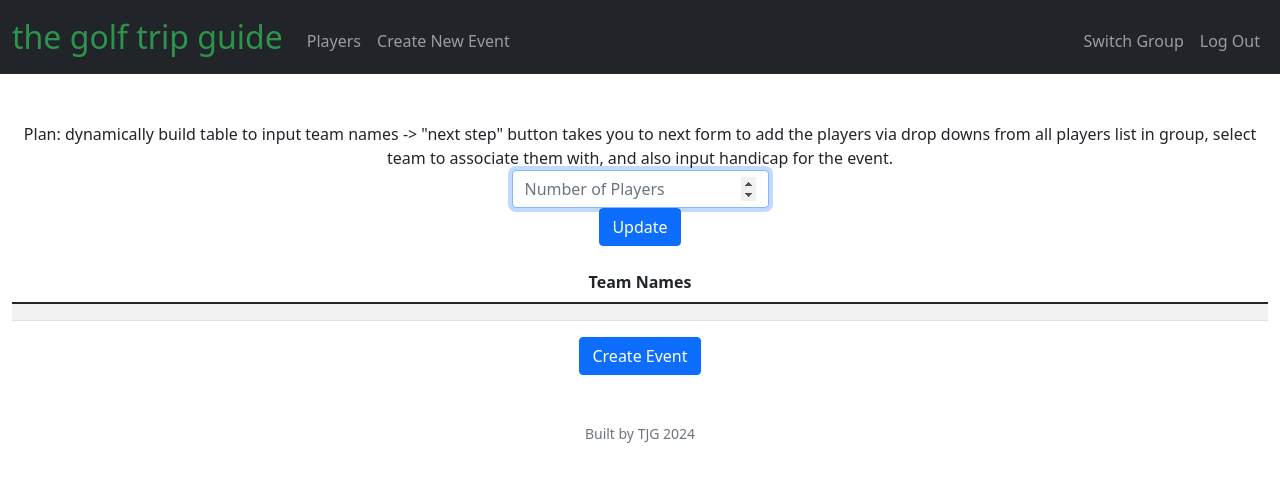
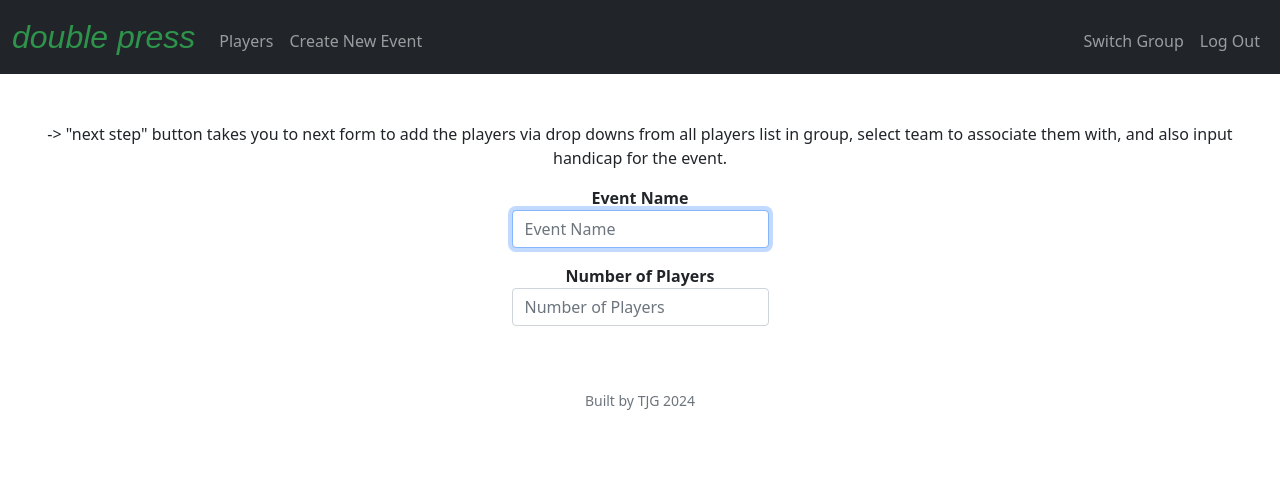
Before and after one commit to tjg14/FD24mySQL, a Flask app: page /create_event in a window 1280 px wide. Shown: the top 482 px of the page. Run offline with Flask 3, Linux system fonts and the light colour scheme; a user stored in the database is signed in; lists and menus that the app fills with data are empty; some libraries are stand-ins or nearby versions.

Commit message:
formatting players and events

```diff
--- a/app.py
+++ b/app.py
@@ -118,7 +118,7 @@ def logout():
     return redirect("/")
 
 
-@app.route("/group",  methods=["GET", "POST"])
+@app.route("/group")
 @login_required
 def group():
     """Show options to join group or create group"""
@@ -127,15 +127,7 @@ def group():
     if session.get("group_id") is not None:
         session.pop("group_id", None)
 
-    if request.method == "POST":
-        if request.form.get("group_action") == "create_group":
-            return redirect("/create_group")
-        elif request.form.get("group_action") == "login_group":
-            return redirect("/group_login")
-        else:
-            return apology("Posted without valid group action")
-    else:
-        return render_template("group.html")
+    return render_template("group.html")
 
 
 @app.route("/group_login",  methods=["GET", "POST"])
@@ -310,4 +302,7 @@ def edit_delete_player_complete():
 def create_event():
     """Create Event"""
 
-    return render_template("create_event.html")
+    if request.method == "POST":
+        return apology("to do post create event")
+    else:
+        return render_template("create_event.html")
--- a/static/styles.css
+++ b/static/styles.css
@@ -1,7 +1,8 @@
 /* Size for page Name */
 nav .navbar-brand
 {
-    font-size: xx-large;
+    font-size: 2em;
+    font-family: Brush Script MT, Arial, Helvetica, sans-serif;
 }
 
 /* Colors for Nav Bar */
@@ -28,7 +29,7 @@ nav .navbar-brand .group_title
 }
 
 #player_table_top {
-    width: 85%;
+    width: 90%;
     margin-left: auto;
     margin-right: auto;
 }
@@ -37,6 +38,18 @@ nav .navbar-brand .group_title
     vertical-align: middle;
 }
 
-.my-footer {
-    bottom: 0;
+td span {
+    display: inline-block;
+    margin-right: 5px;
 }
+
+@media (max-width: 500px) {
+    td span {
+        display: block;
+        margin-bottom: 10px;
+    }
+
+    input #player_name {
+        width: 95%;
+    }
+}
--- a/templates/create_event.html
+++ b/templates/create_event.html
@@ -5,31 +5,108 @@
 {% endblock %}
 
 {% block main %}
-Plan: dynamically build table to input team names -> "next step" button takes you to next form to add the players via drop downs
+-> "next step" button takes you to next form to add the players via drop downs
 from all players list in group, select team to associate them with, and also input handicap for the event.
+<p></p>
+    <div>
         <form action="/create_event" method="post" id="create_event-form">
             <div class="mb-3">
+                <span><b>Event Name</b></span>
+                <input autocomplete="off" autofocus class="form-control mx-auto w-auto" name="event_name" placeholder="Event Name" type="text">
+                <p></p>
+                <span><b>Number of Players</b></span>
                 <input autocomplete="off" autofocus class="form-control mx-auto w-auto" name="num_players" placeholder="Number of Players" type="number">
-            <button class="btn btn-primary" id = "create_gruop-btn">Update</button>
+                <p></p>
             </div>
             <p></p>
             <div>
-            <table class="table table-hover table-striped">
+                <table class="table table-hover table-striped" style="display: none">
                     <thead>
                         <tr>
                             <th>Team Names</th>
                         </tr>
                     </thead>
                     <tbody>
-                    <tr>
-                        <td></td>
-                    </tr>
                     </tbody>
                 </table>
             </div>
-        <button class="btn btn-primary" id = "create_gruop-btn" type="submit">Create Event</button>
+            <p></p>
+            <button class="btn btn-primary" id = "create_gruop-btn" type="submit" name="create_event" style="display:none">Create Event</button>
         </form>
+    </div>
     <script>
+        // get the input element for number of players
+        var num_players = document.querySelector("input[name='num_players']");
+
+        // get the table element for team names
+        var team_table = document.querySelector("table");
+
+        // get the button element for creating event
+        var create_event = document.querySelector("button[name='create_event']");
+
+        // add an event listener for the input element
+        num_players.addEventListener("input", function() {
+            // get the value of the input as a number
+            var n = parseInt(num_players.value);
+
+            // check if the value is a valid positive integer
+            if (n > 0 && Number.isInteger(n)) {
+                // unhide the table element
+                team_table.style.display = "table";
+
+                // unhide the button element
+                create_event.style.display = "inline-block";
+
+                // get the number of rows needed for the table
+                var rows = Math.ceil(n / 2);
+
+                // get the current number of rows in the table
+                var current_rows = team_table.rows.length - 1;
+
+                // if the current number of rows is less than the needed number, add more rows
+                if (current_rows < rows) {
+                    for (var i = current_rows; i < rows; i++) {
+                    // create a new row element
+                    var row = document.createElement("tr");
+
+                    // create a new cell element
+                    var cell = document.createElement("td");
+
+                    // create a new input element for team name
+                    var input = document.createElement("input");
+                    input.type = "text";
+                    input.name = "team_name_" + (i + 1);
+                    input.placeholder = "Team " + (i + 1);
+                    input.classList.add("form-control");
+                    input.classList.add("mx-auto");
+                    input.classList.add("w-auto");
+
+                    // append the input element to the cell element
+                    cell.appendChild(input);
+
+                    // append the cell element to the row element
+                    row.appendChild(cell);
+
+                    // append the row element to the table body element
+                    team_table.tBodies[0].appendChild(row);
+                    }
+                }
+
+                // if the current number of rows is more than the needed number, remove extra rows
+                if (current_rows > rows) {
+                    for (var i = current_rows; i > rows; i--) {
+                    // remove the last row element from the table body element
+                    team_table.tBodies[0].removeChild(team_table.tBodies[0].lastChild);
+                    }
+                }
+            } else {
+                // hide the table element
+                team_table.style.display = "none";
+
+                // hide the button element
+                create_event.style.display = "none";
+            }
+            });
 
     </script>
 {% endblock %}
--- a/templates/layout.html
+++ b/templates/layout.html
@@ -24,7 +24,7 @@
 
         <nav class="bg-dark navbar navbar-expand-md navbar-dark">
             <div class="container-fluid">
-                <a class="navbar-brand" href="/"><span class="green">the golf trip guide</span></a>
+                <a class="navbar-brand" href="/"><span class="green"><i>double press</i></span></a>
                 <button aria-controls="navbar" aria-expanded="false" aria-label="Toggle navigation" class="navbar-toggler" data-bs-target="#navbar" data-bs-toggle="collapse" type="button">
                     <span class="navbar-toggler-icon"></span>
                 </button>
```
Also changed, not shown: templates/players.html (+22 -24 lines), FD2024.db, 4 other files. Lines whose indentation alone changed are shown as unchanged.
